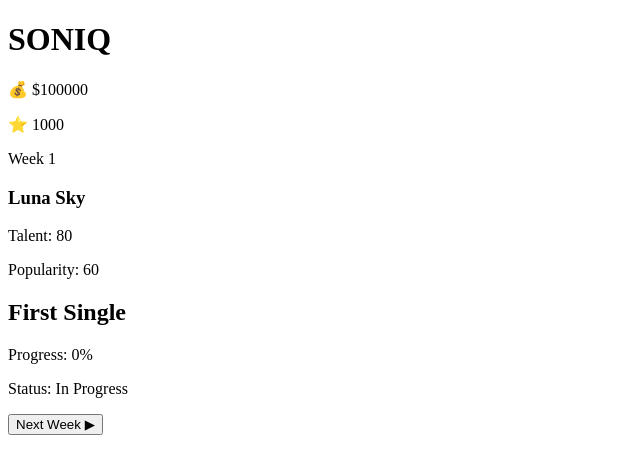
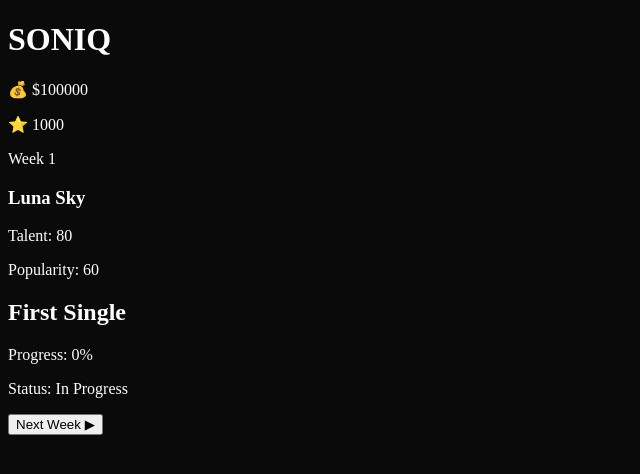
Before and after one commit to chike2510/soniqgame, a Next.js app: page /dashboard in a window 1280 px wide. Shown: the top 474 px of the page, without its empty margins (0-640 px from the left). Built offline with nearby package versions, Linux system fonts and the light colour scheme.

Commit message:
Create RootLayout component for application layout

```diff
--- /dev/null
+++ b/app/layout.tsx
@@ -0,0 +1,13 @@
+export default function RootLayout({
+  children,
+}: {
+  children: React.ReactNode;
+}) {
+  return (
+    <html lang="en">
+      <body style={{ background: "#0a0a0a", color: "white" }}>
+        {children}
+      </body>
+    </html>
+  );
+}
```
